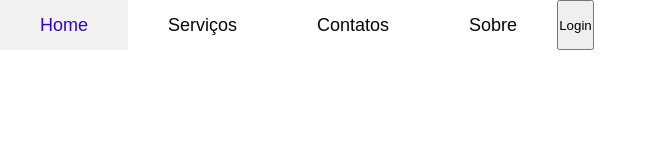
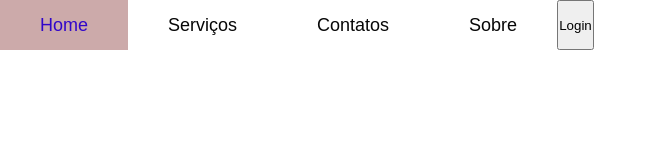
Before and after one commit to magreloos/JavaScript, a plain HTML site: page index.html in a window 1280 px wide. Shown: the whole page, without its empty margins (0-657 px from the left). Drawn offline with Linux system fonts and the light colour scheme.

Commit message:
arquivo scss

```diff
--- a/assets/scss/style.scss
+++ b/assets/scss/style.scss
@@ -33,7 +33,7 @@ body {
   border-color: #302d2d;
   box-shadow: 0 0 0 2px rgba(243, 14, 14, 0);
   animation: pulsar 1s;
-  background-color: rgb(243, 241, 241);
+  background-color: rgb(204, 170, 170);
 }
 
 @keyframes pulsar {
```
Also changed, not shown: assets/css/style.css, assets/css/style.min.css.
